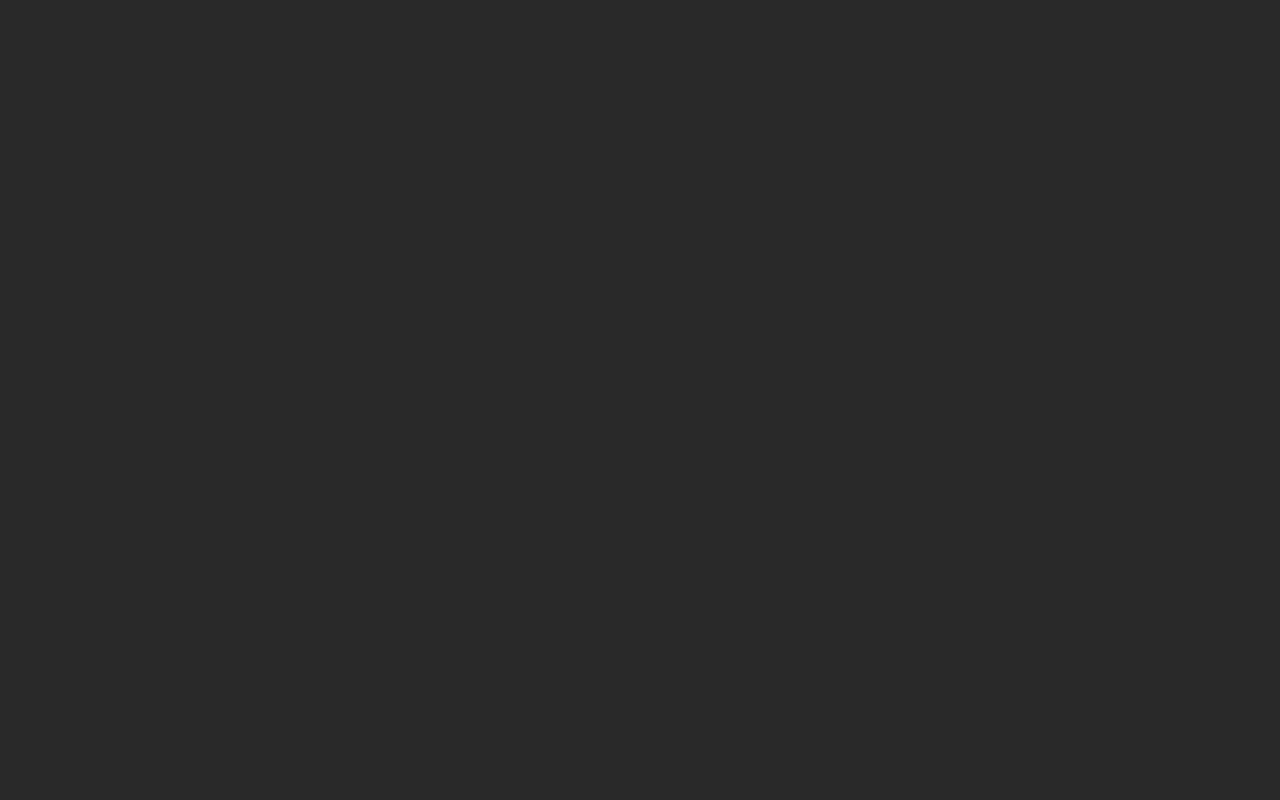
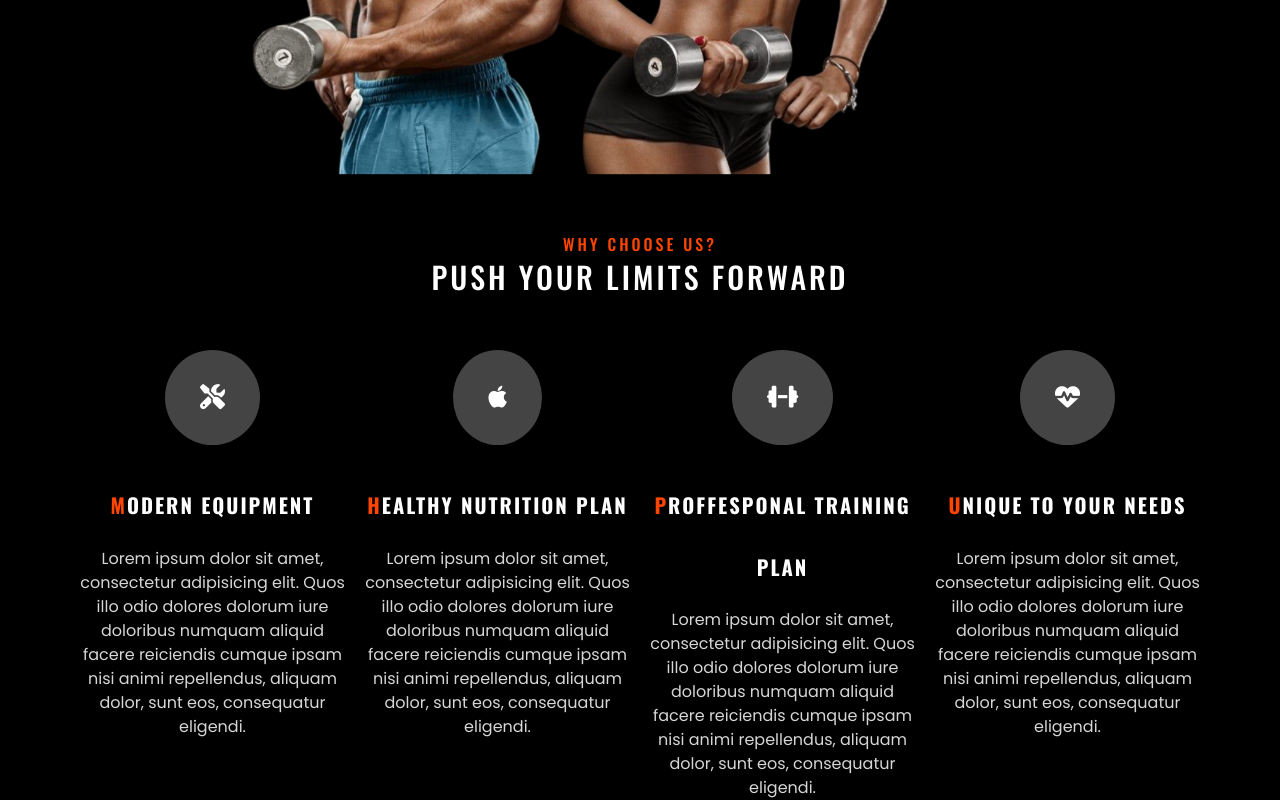
Before and after one commit to SatishKonduru/rskWFT, an Angular app: page /aboutus in a window 1280 px wide. Shown: the part 537-1337 px from the top of the page. Before the commit the page ends 800 px from the top, so only its background shows below. Built offline with nearby package versions, Linux system fonts and the light colour scheme.

Commit message:
Why Choose section

```diff
--- a/src/app/public-pages/about-us/about-us.component.css
+++ b/src/app/public-pages/about-us/about-us.component.css
@@ -4,7 +4,7 @@
   border-radius: 5px;
  }
 .img-section img{
-  width: 100%;
+  max-width: 100rem;
   height: auto;
   object-fit: cover;
   transition: all .3s ease;
@@ -24,3 +24,73 @@
   color: var(--bg-primary);
   font-weight: bold;
 }
+.text-section p{
+  font-family: 'Oswald', sans-serif;
+  letter-spacing: 3px;
+  text-transform: uppercase;
+}
+.why-section{
+  display: block;
+  justify-content: center;
+  align-items: center;
+}
+.why-section h6{
+  display: flex;
+  justify-content: center;
+  padding: 5rem;
+  padding-bottom: 0;
+  color: var(--bg-primary);
+  font-size: var(--normal-para);
+}
+.why-section h3{
+  display: flex;
+  justify-content: center;
+  padding: 3rem;
+  padding-top: 0;
+  font-size: var(--heading-para);
+  color: #fff;
+}
+
+.why-section h6,h3{
+  font-family: "Oswald", sans-serif;
+  letter-spacing: 3px;
+  text-transform: uppercase;
+}
+
+.modern-equipment{
+  position: relative;
+  text-align: center;
+}
+.icon {
+  margin-top: 2rem;
+  font-size: 2.5rem; /* Adjust size of the icon */
+  background-color: #444; /* Red circle background */
+  color: white; /* Icon color */
+  border-radius: 50%; /* Make the background circular */
+  padding: 3.5rem; /* Adjust the size of the circle */
+  display: inline-block;
+  margin-bottom: 2rem; /* Space between icon and text */
+  transition: all .3s;
+}
+.icon:hover{
+  background-color: var(--bg-primary);
+}
+.modern-equipment h2{
+  margin-top: 1rem;
+  text-align: center;
+  font-size: 2.05rem;
+  font-family: 'Oswald', sans-serif;
+  letter-spacing: 2px;
+  font-weight: bold;
+  text-transform: uppercase;
+  line-height: 3;
+  color: #fff;
+}
+.modern-equipment h2::first-letter{
+  color: var(--bg-primary);
+}
+.modern-equipment-description {
+  margin-top: 10px;
+  text-align: center;
+  font-size: 1.6rem;
+}
--- a/src/app/public-pages/about-us/about-us.component.html
+++ b/src/app/public-pages/about-us/about-us.component.html
@@ -9,5 +9,40 @@
     </div>
   </div>
 <!-- First Row Ends... -->
+ <div class="row mt-3">
+  <div class="col-12 why-section">
+    <h6>Why Choose Us?</h6>
+    <h3>Push your limits forward</h3>
+  </div>
+
+  <div class="col-12 col-md-3 modern-equipment">
+    <p><i class="fa-solid fa-screwdriver-wrench icon"></i></p>
+    <h2>Modern Equipment</h2>
+    <div class="modern-equipment-description">
+      Lorem ipsum dolor sit amet, consectetur adipisicing elit. Quos illo odio dolores dolorum iure doloribus numquam aliquid facere reiciendis cumque ipsam nisi animi repellendus, aliquam dolor, sunt eos, consequatur eligendi.
+    </div>
+  </div>
+  <div class="col-12 col-md-3 modern-equipment">
+    <p><i class="fa-brands fa-apple icon"></i></p>
+    <h2>Healthy Nutrition plan</h2>
+    <div class="modern-equipment-description">
+      Lorem ipsum dolor sit amet, consectetur adipisicing elit. Quos illo odio dolores dolorum iure doloribus numquam aliquid facere reiciendis cumque ipsam nisi animi repellendus, aliquam dolor, sunt eos, consequatur eligendi.
+    </div>
+  </div>
+  <div class="col-12 col-md-3 modern-equipment">
+    <p><i class="fa-solid fa-dumbbell icon"></i></p>
+    <h2>Proffesponal training plan</h2>
+    <div class="modern-equipment-description">
+      Lorem ipsum dolor sit amet, consectetur adipisicing elit. Quos illo odio dolores dolorum iure doloribus numquam aliquid facere reiciendis cumque ipsam nisi animi repellendus, aliquam dolor, sunt eos, consequatur eligendi.
+    </div>
+  </div>
+  <div class="col-12 col-md-3 modern-equipment">
+    <p><i class="fa-solid fa-heart-pulse icon"></i></p>
+    <h2>Unique to your needs</h2>
+    <div class="modern-equipment-description">
+      Lorem ipsum dolor sit amet, consectetur adipisicing elit. Quos illo odio dolores dolorum iure doloribus numquam aliquid facere reiciendis cumque ipsam nisi animi repellendus, aliquam dolor, sunt eos, consequatur eligendi.
+    </div>
+  </div>
+ </div>
 
 </div>
--- a/src/styles.css
+++ b/src/styles.css
@@ -16,10 +16,11 @@ html {
 }
 body {
   background-color: var(--bg-main) !important;
+
 }
 
 :root {
-  --bg-main: #292929;
+  --bg-main: #000;
   --bg-primary: #ff4500;
   --bg-secondary: brown;
   --bg-tertiary: olive;
```
